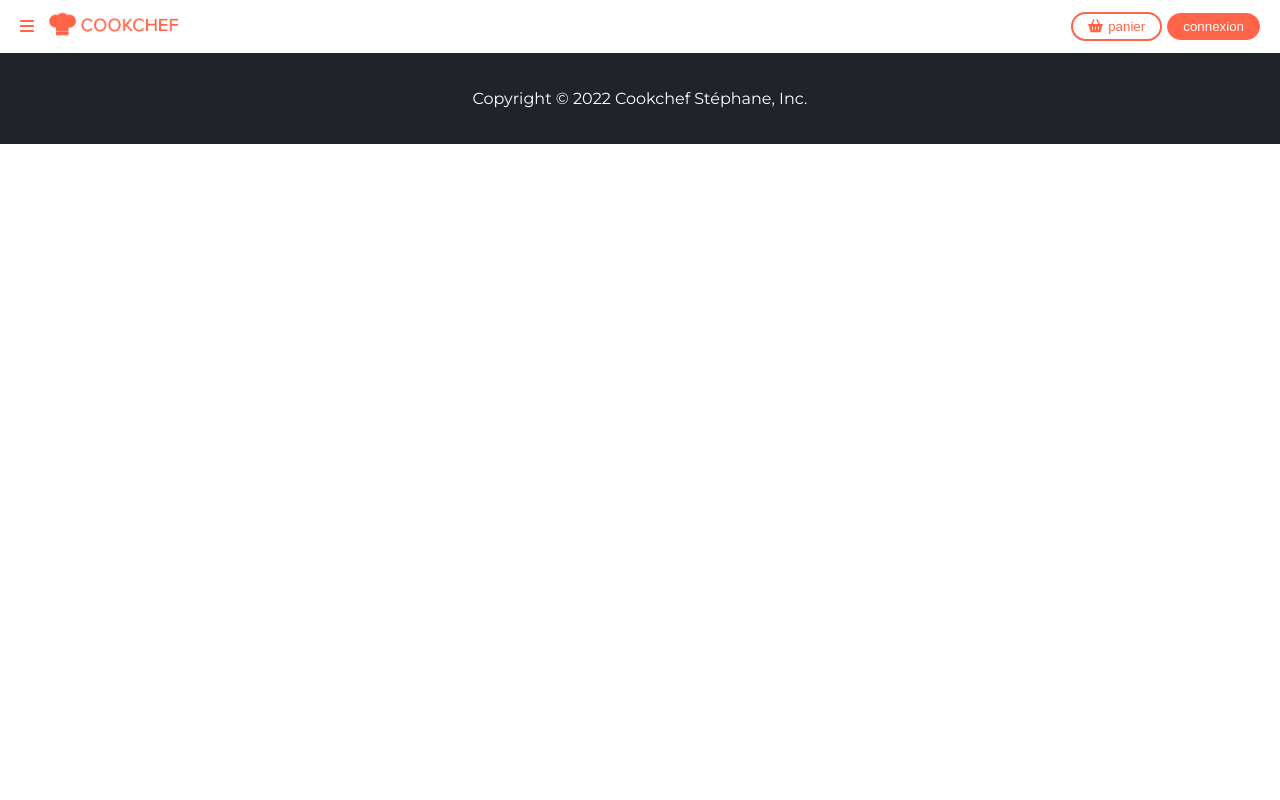
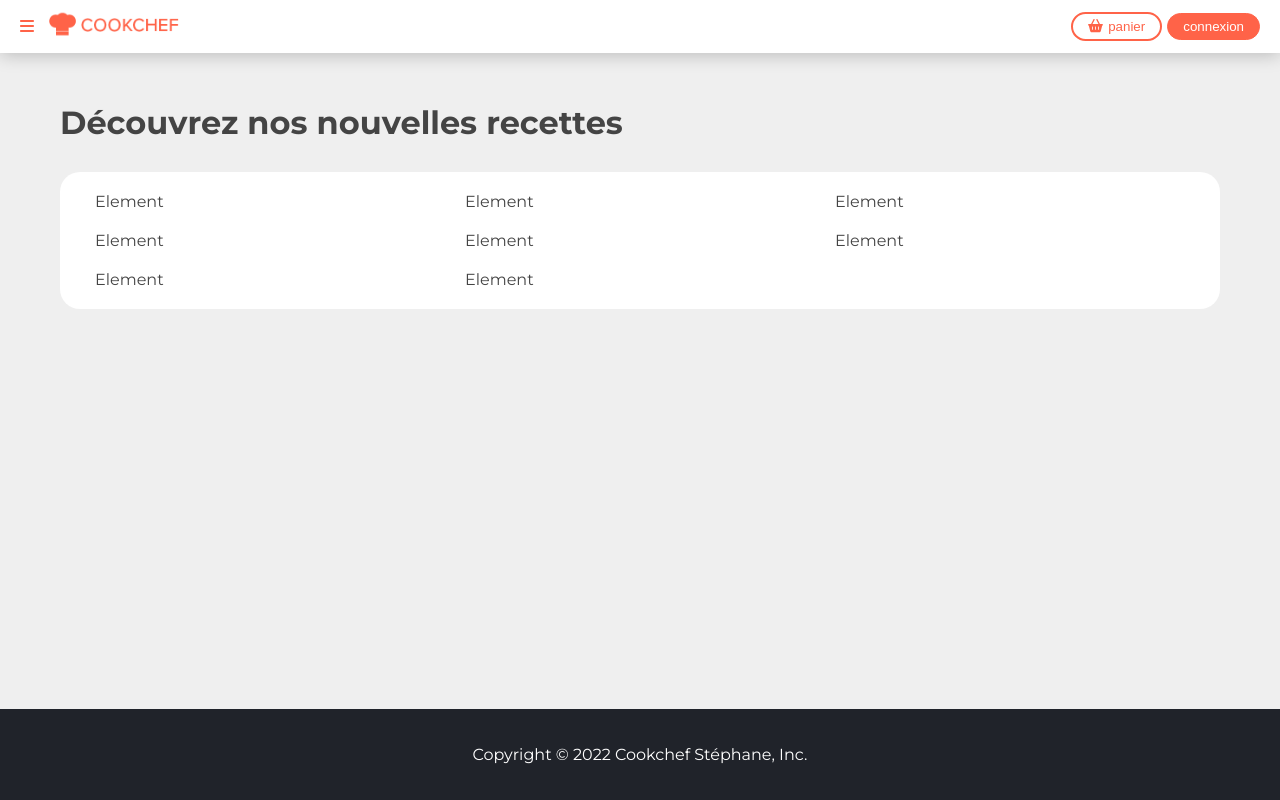
Before and after one commit to lemarak/cookchef, a React (Create React App) app: page / in a window 1280 px wide. Built offline with nearby package versions, Linux system fonts and the light colour scheme.

Commit message:
add css content

```diff
--- a/src/App.js
+++ b/src/App.js
@@ -8,7 +8,7 @@
   return (
     <div className={`d-flex flex-column ${styles.appContainer}`}>
       <Header />
-      {/* <Content /> */}
+      <Content />
       <Footer />
     </div>
   );
--- a/src/assets/styles/_base.scss
+++ b/src/assets/styles/_base.scss
@@ -4,6 +4,7 @@
   -webkit-font-smoothing: antialiased;
   -moz-osx-font-smoothing: grayscale;
   color: var(--text-color);
+  background-color: var(--gray-2);
 }
 
 * {
--- a/src/assets/styles/_themes.scss
+++ b/src/assets/styles/_themes.scss
@@ -19,3 +19,8 @@
   color: var(--primary);
   background-color: white;
 }
+
+.card {
+  border-radius: 20px;
+  background-color: white;
+}
--- a/src/assets/styles/_utils.scss
+++ b/src/assets/styles/_utils.scss
@@ -1,3 +1,9 @@
+.container {
+  max-width: 1200px;
+  margin: auto;
+  width: 100%;
+}
+
 .p-5 {
   padding: 5px;
 }
@@ -27,6 +33,11 @@
 .mb-20 {
   margin-bottom: 20px;
 }
+
+.my-30 {
+  margin: 30px 0;
+}
+
 .mr-5 {
   margin-right: 5px;
 }
--- a/src/assets/styles/_variables.scss
+++ b/src/assets/styles/_variables.scss
@@ -1,7 +1,7 @@
 :root {
   --primary: #ff6348;
   --gray-1: #20232a;
-  --gray-2: #fefefe;
+  --gray-2: #efefef;
   --font-family: "Montserrat", sans-serif;
   --box-shadow: 0 6px 9px 0 rgb(0 0 0 / 15%);
   --box-shadow-nav: 0 2px 18px 0 rgb(0 0 0 / 22%);
--- a/src/components/Content.js
+++ b/src/components/Content.js
@@ -1,5 +1,23 @@
+import styles from "./Content.module.scss";
+
 const Content = () => {
-  return <div className="b2 flex-fill">Content</div>;
+  return (
+    <div className="flex-fill container p-20">
+      <h1 className="my-30">Découvrez nos nouvelles recettes</h1>
+      <div className={`${styles.contentCard} card p-20`}>
+        <div className={styles.grid}>
+          <div className="styles.elem">Element</div>
+          <div className="styles.elem">Element</div>
+          <div className="styles.elem">Element</div>
+          <div className="styles.elem">Element</div>
+          <div className="styles.elem">Element</div>
+          <div className="styles.elem">Element</div>
+          <div className="styles.elem">Element</div>
+          <div className="styles.elem">Element</div>
+        </div>
+      </div>
+    </div>
+  );
 };
 
 export default Content;
--- /dev/null
+++ b/src/components/Content.module.scss
@@ -0,0 +1,12 @@
+.grid {
+  display: grid;
+  place-content: center;
+  grid-template-columns: repeat(3, 350px);
+  grid-auto-columns: repeat(3, 350px);
+  gap: 20px;
+}
+
+.elem {
+  border: 1px solid red;
+  height: 500px;
+}
--- a/src/components/Header.module.scss
+++ b/src/components/Header.module.scss
@@ -2,6 +2,7 @@
   padding: 10px 20px;
   box-shadow: var(--box-shadow-nav);
   color: var(--primary);
+  background-color: white;
   img {
     width: 130px;
   }
```
